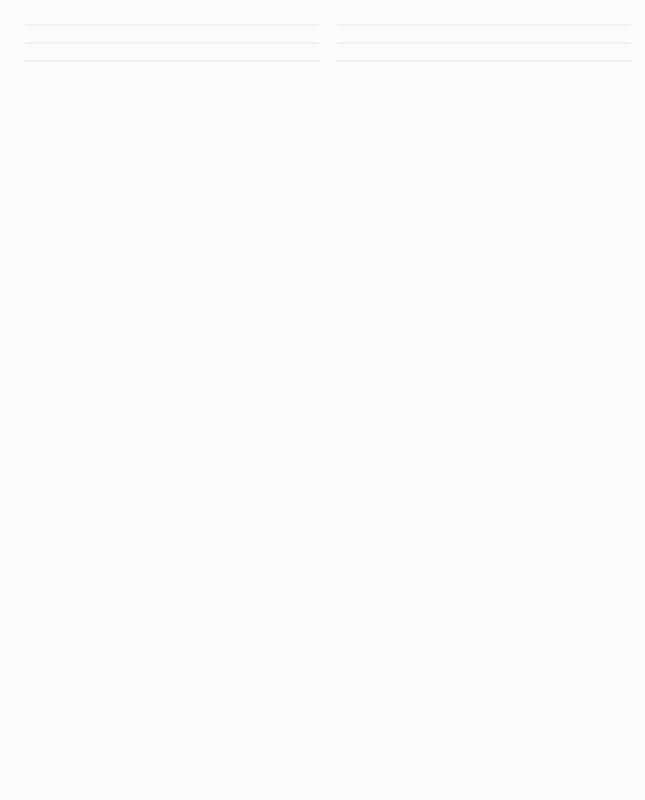
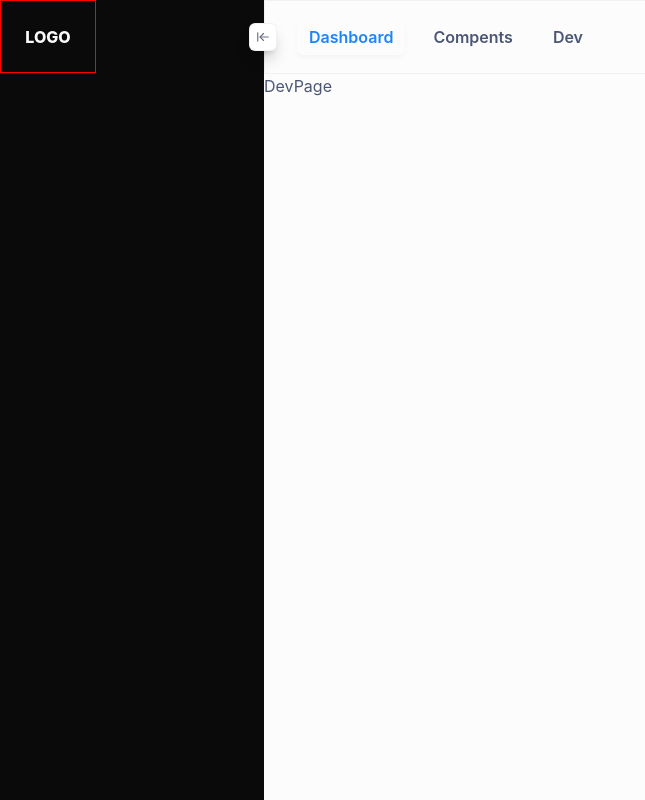
Before and after one commit to isel-jao/metronic_inspired_ui_kit, a React (Vite) app: page /dev in a window 1280 px wide. Shown: the whole page, without its empty margins (0-645 px from the left). Built offline with nearby package versions, Linux system fonts and the light colour scheme.

Commit message:
feat: setup svgr

```diff
--- a/package.json
+++ b/package.json
@@ -11,6 +11,7 @@
   },
   "dependencies": {
     "clsx": "^2.1.1",
+    "lucide-react": "^0.378.0",
     "react": "^18.2.0",
     "react-dom": "^18.2.0",
     "react-router-dom": "^6.23.0",
--- a/src/App.tsx
+++ b/src/App.tsx
@@ -1,34 +1,78 @@
-import { cn } from "./utils";
+import { ArrowLeftToLineIcon } from "lucide-react";
+import { useRef } from "react";
+import { Link, Outlet } from "react-router-dom";
 
-interface CardProps extends React.HTMLAttributes<HTMLDivElement> {}
+export const Header = () => {
+  return (
+    <div className="h-header left-sidebar-width fixed right-0 top-0 flex shrink-0 items-center gap-4 border px-8 font-semibold transition-[left]">
+      <Link to="/">
+        <button className="rounded-sm px-3 py-1.5 text-primary shadow">
+          Dashboard
+        </button>
+      </Link>
+      <Link to="/components">
+        <button className="rounded-sm px-3 py-1.5 hover:text-primary ">
+          Compents
+        </button>
+      </Link>
+      <Link to="/dev">
+        <button className="rounded-sm px-3 py-1.5 hover:text-primary ">
+          Dev
+        </button>
+      </Link>
+    </div>
+  );
+};
+export const Sidebar = () => {
+  const ref = useRef<HTMLDivElement>(null);
 
-export const Card: React.FC<CardProps> = ({
-  children,
-  className,
-  ...props
-}) => {
+  const toggleSidebarOpen = () => {
+    const sidebar = ref.current;
+    if (!sidebar) return;
+    const isOpen = sidebar.getAttribute("data-sidebar-open") === "true";
+    sidebar.setAttribute("data-sidebar-open", String(!isOpen));
+    document.body.style.setProperty(
+      "--sidebar-width",
+      isOpen ? "var(--sidebar-opened-width)" : "var(--sidebar-closed-width)",
+    );
+  };
+
   return (
     <div
-      {...props}
-      className={cn(
-        "rounded border bg-card  text-card-foreground shadow",
-        className,
-      )}
+      ref={ref}
+      data-sidebar-open="false"
+      className="w-sidebar-width dark fixed inset-y-0 left-0 shrink-0 border-r bg-card  text-card-foreground transition-[width] "
     >
+      <div className="h-header relative border-b">
+        <div className="debug w-sidebar-closed grid h-full place-content-center font-extrabold">
+          LOGO
+        </div>
+        <button
+          onClick={toggleSidebarOpen}
+          className="absolute bottom-1/2 right-0 top-1/2 grid size-7 -translate-y-1/2 translate-x-1/2 place-content-center rounded-sm border border-gray-500/10 bg-white text-gray-500  shadow-lg shadow-black/20 transition-colors hover:text-primary"
+        >
+          <ArrowLeftToLineIcon size={14} />
+        </button>
+      </div>
+    </div>
+  );
+};
+
+export const Layout = ({ children }: { children: React.ReactNode }) => {
+  return (
+    <main className="pt-header pl-sidebar-width  transition-[padding-left]">
+      <Header />
+      <Sidebar />
       {children}
-    </div>
+    </main>
   );
 };
 
 function App() {
   return (
-    <main className="p-6 ">
-      <div className="grid grid-cols-[repeat(auto-fill,minmax(16rem,1fr))] gap-4">
-        {Array.from({ length: 10 }).map((_, i) => (
-          <Card key={i} className="aspect-sq"></Card>
-        ))}
-      </div>
-    </main>
+    <Layout>
+      <Outlet />
+    </Layout>
   );
 }
 
--- /dev/null
+++ b/src/components/card/index.tsx
@@ -0,0 +1,21 @@
+import { cn } from "@/utils";
+
+interface CardProps extends React.HTMLAttributes<HTMLDivElement> {}
+
+export const Card: React.FC<CardProps> = ({
+  children,
+  className,
+  ...props
+}) => {
+  return (
+    <div
+      {...props}
+      className={cn(
+        "rounded border bg-card  text-card-foreground shadow",
+        className,
+      )}
+    >
+      {children}
+    </div>
+  );
+};
--- /dev/null
+++ b/src/components/router-provider/index.tsx
@@ -0,0 +1,6 @@
+import { RouterProvider as ReactRouterProvider } from "react-router-dom";
+import { router } from "./router";
+
+export default function RouterProvider() {
+  return <ReactRouterProvider router={router} />;
+}
--- /dev/null
+++ b/src/components/router-provider/router.tsx
@@ -0,0 +1,36 @@
+import App from "@/App";
+import { createBrowserRouter } from "react-router-dom";
+import NotfoundPage from "@/pages/notfound";
+import HomePage from "@/pages/home";
+import DevPage from "@/pages/dev";
+
+export type Route = {
+  path: string;
+  name?: string;
+  element: JSX.Element;
+  children?: Route[];
+};
+
+export const routes: Route[] = [
+  {
+    path: "/",
+    element: <App />,
+    children: [
+      {
+        path: "",
+        name: "Home",
+        element: <HomePage />,
+      },
+      {
+        path: "dev",
+        name: "Dev",
+        element: <DevPage />,
+      },
+    ],
+  },
+  {
+    path: "*",
+    element: <NotfoundPage />,
+  },
+];
+export const router = createBrowserRouter(routes);
--- a/src/global.css
+++ b/src/global.css
@@ -5,10 +5,10 @@
 @layer base {
   :root {
     --background: 0 0% 99%;
-    --foreground: 224 33% 22%;
+    --foreground: 224 22% 38%;
 
     --card: 0 0% 100%;
-    --foreground: 224 33% 22%;
+    --card-foreground: 228 16% 6%;
 
     --popover: 0 0% 100%;
     --popover-foreground: 0 0% 3.9%;
@@ -34,6 +34,11 @@
     --shadow: 0px 3px 4px 0px rgba(0, 0, 0, 0.03);
 
     --radius: 8.125px;
+
+    --header-height: 4.625rem;
+    --sidebar-opened-width: 16.5rem;
+    --sidebar-closed-width: 6rem;
+    --sidebar-width: var(--sidebar-opened-width);
   }
 
   .dark {
@@ -46,8 +51,8 @@
     --popover: 0 0% 3.9%;
     --popover-foreground: 0 0% 98%;
 
-    --primary: 0 0% 98%;
-    --primary-foreground: 0 0% 9%;
+    --primary: 212 100% 55%;
+    --primary-foreground: 0 0% 98%;
 
     --secondary: 0 0% 14.9%;
     --secondary-foreground: 0 0% 98%;
@@ -80,6 +85,7 @@
 @layer {
   body {
     @apply bg-background text-foreground;
+    font-family: "Inter", sans-serif;
   }
 }
 * {
--- a/src/main.tsx
+++ b/src/main.tsx
@@ -1,10 +1,10 @@
 import React from "react";
 import ReactDOM from "react-dom/client";
-import App from "./App.tsx";
-import "./global.css";
+import RouterProvider from "@/components/router-provider/index.tsx";
+import "@/global.css";
 
 ReactDOM.createRoot(document.getElementById("root")!).render(
   <React.StrictMode>
-    <App />
-  </React.StrictMode>
+    <RouterProvider />
+  </React.StrictMode>,
 );
--- /dev/null
+++ b/src/pages/dev/index.tsx
@@ -0,0 +1,3 @@
+export default function DevPage() {
+  return <main>DevPage</main>;
+}
--- /dev/null
+++ b/src/pages/home/index.tsx
@@ -0,0 +1,3 @@
+export default function HomePage() {
+  return <main className="fex-col flex p-6">Home</main>;
+}
--- /dev/null
+++ b/src/pages/notfound/index.tsx
@@ -0,0 +1,13 @@
+import { Link } from "react-router-dom";
+
+export default function NotfoundPage() {
+  return (
+    <main className="flex flex-col items-center justify-center gap-4 bg-background text-foreground">
+      <h1 className="text-4xl font-bold">404</h1>
+      <p className="text-2xl font-bold">Page not found</p>
+      <Link to="/" className="text-primary underline">
+        Go back to home
+      </Link>
+    </main>
+  );
+}
--- a/tailwind.config.js
+++ b/tailwind.config.js
@@ -15,6 +15,17 @@ export default {
       },
       borderRadius: {
         DEFAULT: "var(--radius)",
+        sm: "calc(var(--radius) - 2px)",
+        md: "calc(var(--radius) + 2px)",
+        lg: "calc(var(--radius) + 4px)",
+        xl: "calc(var(--radius) + 6px)",
+        "2xl": "calc(var(--radius) + 8px)",
+      },
+      spacing: {
+        header: "var(--header-height)",
+        "sidebar-open": "var(--sidebar-open-width)",
+        "sidebar-closed": "var(--sidebar-closed-width)",
+        "sidebar-width": "var(--sidebar-width)",
       },
       colors: {
         border: "hsl(var(--border))",
```
Also changed, not shown: 1 other file (tests, documents, lock files or other folders).
